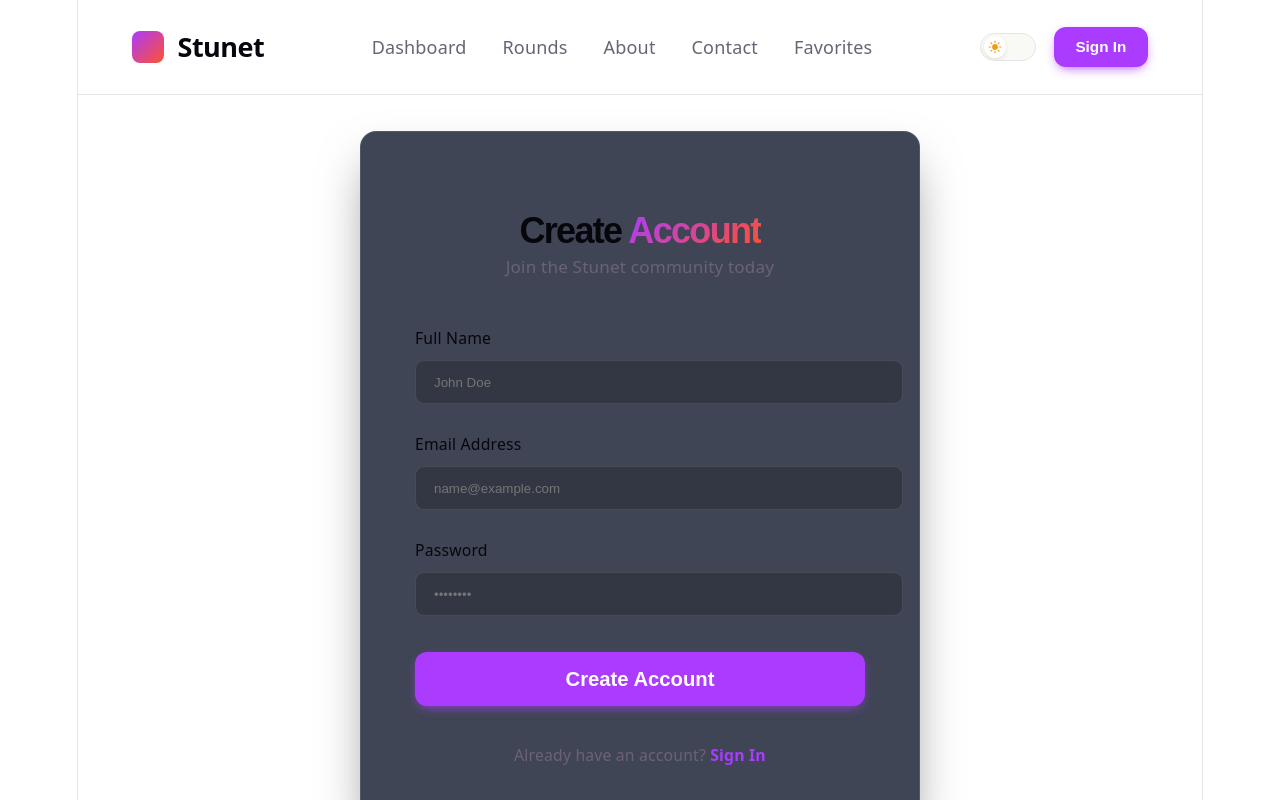
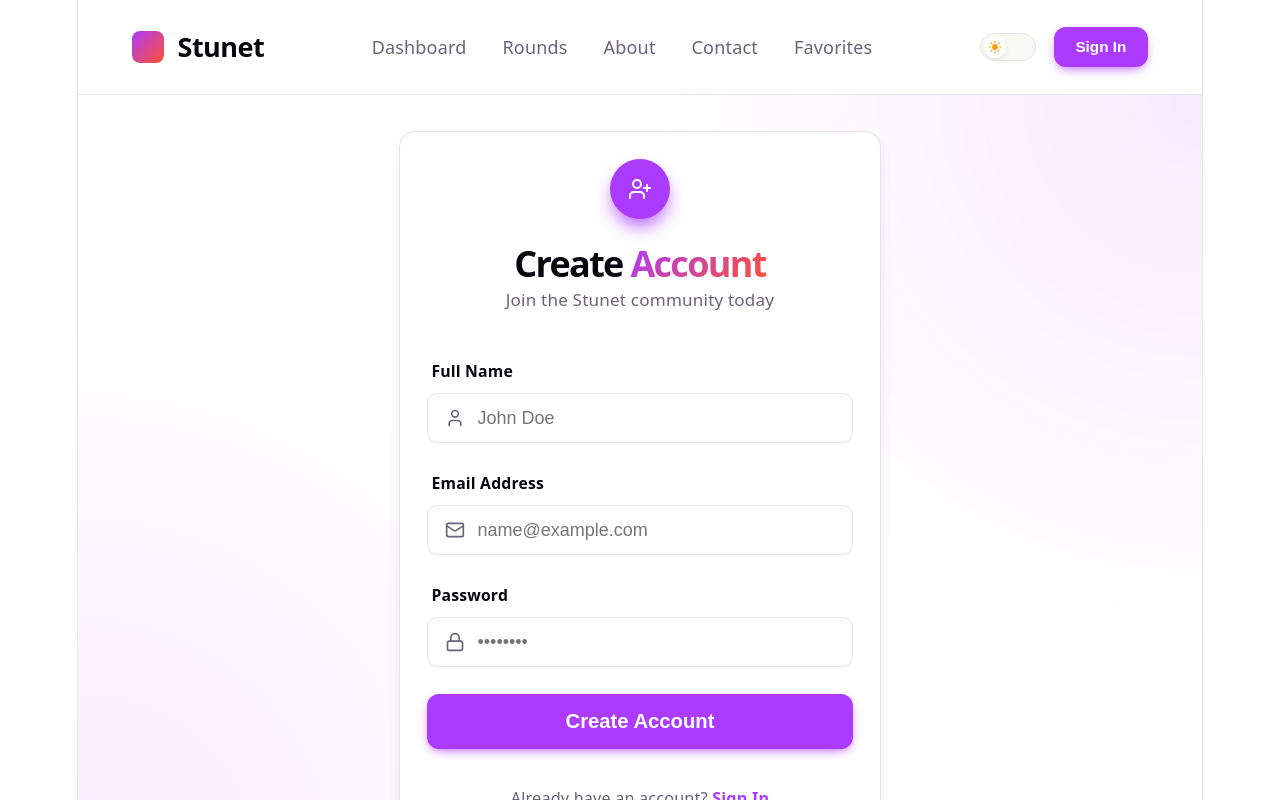
Before and after one commit to yashkohakade18/Stunet, a React (Vite) app: page /register in a window 1280 px wide. Shown: the top 800 px of the page. Built offline with nearby package versions, Linux system fonts and the light colour scheme.

Commit message:
style: polish Login and Register pages with improved UI components

```diff
--- a/src/App.css
+++ b/src/App.css
@@ -723,6 +723,91 @@
   border-radius: 4px;
 }
 
+/* Auth Pages Styles */
+.auth-page {
+  min-height: calc(100vh - 160px);
+  display: flex;
+  align-items: center;
+  justify-content: center;
+  padding: 2rem;
+  background: radial-gradient(circle at top right, var(--accent-bg), transparent 40%),
+              radial-gradient(circle at bottom left, var(--accent-bg), transparent 40%);
+}
+
+.auth-card {
+  max-width: 480px;
+  width: 100%;
+  background: var(--bg) !important;
+  backdrop-filter: blur(20px);
+}
+
+.auth-header {
+  text-align: center;
+  margin-bottom: 2.5rem;
+}
+
+.auth-icon-circle {
+  width: 60px;
+  height: 60px;
+  background: var(--accent);
+  color: white;
+  border-radius: 50%;
+  display: flex;
+  align-items: center;
+  justify-content: center;
+  margin: 0 auto 1.5rem;
+  box-shadow: 0 10px 20px -5px var(--accent);
+}
+
+.auth-title {
+  font-size: 2rem;
+  font-weight: 800;
+  color: var(--text-h);
+  margin-bottom: 0.5rem;
+}
+
+.auth-subtitle {
+  color: var(--text);
+  font-size: 0.95rem;
+}
+
+.auth-form {
+  display: flex;
+  flex-direction: column;
+  gap: 1.5rem;
+}
+
+.auth-error-banner {
+  background: rgba(239, 68, 68, 0.1);
+  border: 1px solid rgba(239, 68, 68, 0.2);
+  color: #ef4444;
+  padding: 0.75rem;
+  border-radius: 10px;
+  margin-bottom: 1.5rem;
+  font-size: 0.875rem;
+  text-align: center;
+  font-weight: 500;
+}
+
+.auth-footer {
+  text-align: center;
+  margin-top: 2rem;
+  font-size: 0.9rem;
+  color: var(--text);
+}
+
+.auth-link {
+  color: var(--accent);
+  text-decoration: none;
+  font-weight: 700;
+  transition: opacity 0.2s;
+}
+
+.auth-link:hover {
+  opacity: 0.8;
+  text-decoration: underline;
+}
+
 /* Breadcrumbs Styles */
 .breadcrumbs {
   margin-bottom: 1.5rem;
--- a/src/pages/Login.jsx
+++ b/src/pages/Login.jsx
@@ -2,7 +2,9 @@ import React, { useState } from 'react';
 import { useNavigate, Link } from 'react-router-dom';
 import { useAuth } from '../context/AuthContext';
 import Button from '../components/ui/Button';
-import Card from '../components/ui/Card';
+import Card, { CardContent } from '../components/ui/Card';
+import Input from '../components/ui/Input';
+import { Mail, Lock, LogIn } from 'lucide-react';
 
 const Login = () => {
   const [email, setEmail] = useState('');
@@ -27,132 +29,59 @@ const Login = () => {
   };
 
   return (
-    <div className="auth-container" style={{
-      minHeight: 'calc(100vh - 160px)',
-      display: 'flex',
-      alignItems: 'center',
-      justifyContent: 'center',
-      background: 'var(--bg)',
-      padding: '2rem'
-    }}>
-      <Card style={{
-        maxWidth: '450px',
-        width: '100%',
-        padding: '3rem',
-        background: 'rgba(15, 23, 42, 0.8)',
-        backdropFilter: 'blur(12px)',
-        border: '1px solid rgba(255, 255, 255, 0.1)',
-        boxShadow: '0 25px 50px -12px rgba(0, 0, 0, 0.5)'
-      }}>
-        <div style={{ textAlign: 'center', marginBottom: '2.5rem' }}>
-          <h1 style={{
-            fontSize: '2rem',
-            fontWeight: 800,
-            color: 'var(--text-h)',
-            marginBottom: '0.5rem',
-            fontFamily: 'Syne, sans-serif'
-          }}>
-            Welcome <span className="highlight">Back</span>
-          </h1>
-          <p style={{ color: 'var(--text)', fontSize: '0.95rem' }}>
-            Enter your credentials to access your account
-          </p>
+    <div className="auth-page">
+      <Card className="auth-card" hoverable={false}>
+        <CardContent className="p-8">
+          <div className="auth-header">
+            <div className="auth-icon-circle">
+              <LogIn size={24} />
+            </div>
+            <h1 className="auth-title">Welcome <span className="highlight">Back</span></h1>
+            <p className="auth-subtitle">Enter your credentials to access your account</p>
           </div>
 
-        {error && (
-          <div style={{
-            background: 'rgba(239, 68, 68, 0.1)',
-            border: '1px solid rgba(239, 68, 68, 0.2)',
-            color: '#ef4444',
-            padding: '0.75rem',
-            borderRadius: '0.5rem',
-            marginBottom: '1.5rem',
-            fontSize: '0.875rem',
-            textAlign: 'center'
-          }}>
-            {error}
-          </div>
-        )}
+          {error && <div className="auth-error-banner">{error}</div>}
 
-        <form onSubmit={handleSubmit} style={{ display: 'flex', flexDirection: 'column', gap: '1.5rem' }}>
-          <div className="form-group">
-            <label style={{
-              display: 'block',
-              marginBottom: '0.5rem',
-              fontSize: '0.875rem',
-              fontWeight: 500,
-              color: 'var(--text-h)'
-            }}>
-              Email Address
-            </label>
-            <input
+          <form onSubmit={handleSubmit} className="auth-form">
+            <Input
+              label="Email Address"
               type="email"
               required
               value={email}
               onChange={(e) => setEmail(e.target.value)}
               placeholder="name@example.com"
-              style={{
-                width: '100%',
-                padding: '0.75rem 1rem',
-                background: 'rgba(0, 0, 0, 0.2)',
-                border: '1px solid rgba(255, 255, 255, 0.1)',
-                borderRadius: '0.5rem',
-                color: 'var(--text-h)',
-                outline: 'none',
-                transition: 'border-color 0.2s',
-              }}
-              onFocus={(e) => e.target.style.borderColor = 'var(--accent)'}
-              onBlur={(e) => e.target.style.borderColor = 'rgba(255, 255, 255, 0.1)'}
+              icon={Mail}
             />
-          </div>
 
-          <div className="form-group">
-            <label style={{
-              display: 'block',
-              marginBottom: '0.5rem',
-              fontSize: '0.875rem',
-              fontWeight: 500,
-              color: 'var(--text-h)'
-            }}>
-              Password
-            </label>
-            <input
+            <Input
+              label="Password"
               type="password"
               required
               value={password}
               onChange={(e) => setPassword(e.target.value)}
               placeholder="••••••••"
-              style={{
-                width: '100%',
-                padding: '0.75rem 1rem',
-                background: 'rgba(0, 0, 0, 0.2)',
-                border: '1px solid rgba(255, 255, 255, 0.1)',
-                borderRadius: '0.5rem',
-                color: 'var(--text-h)',
-                outline: 'none',
-                transition: 'border-color 0.2s',
-              }}
-              onFocus={(e) => e.target.style.borderColor = 'var(--accent)'}
-              onBlur={(e) => e.target.style.borderColor = 'rgba(255, 255, 255, 0.1)'}
+              icon={Lock}
             />
-          </div>
 
+            <div className="auth-actions">
               <Button
                 type="submit"
                 variant="primary"
-            style={{ width: '100%', marginTop: '0.5rem', height: '3rem' }}
-            disabled={isLoading}
+                className="w-full"
+                isLoading={isLoading}
               >
-            {isLoading ? 'Signing in...' : 'Sign In'}
+                Sign In
               </Button>
+            </div>
           </form>
 
-        <div style={{ textAlign: 'center', marginTop: '2rem', fontSize: '0.875rem', color: 'var(--text)' }}>
+          <div className="auth-footer">
             Don't have an account?{' '}
-          <Link to="/register" style={{ color: 'var(--accent)', textDecoration: 'none', fontWeight: 600 }}>
+            <Link to="/register" className="auth-link">
               Create one
             </Link>
           </div>
+        </CardContent>
       </Card>
     </div>
   );
--- a/src/pages/Register.jsx
+++ b/src/pages/Register.jsx
@@ -2,7 +2,9 @@ import React, { useState } from 'react';
 import { useNavigate, Link } from 'react-router-dom';
 import { useAuth } from '../context/AuthContext';
 import Button from '../components/ui/Button';
-import Card from '../components/ui/Card';
+import Card, { CardContent } from '../components/ui/Card';
+import Input from '../components/ui/Input';
+import { User, Mail, Lock, UserPlus } from 'lucide-react';
 
 const Register = () => {
   const [name, setName] = useState('');
@@ -26,139 +28,67 @@ const Register = () => {
   };
 
   return (
-    <div className="auth-container" style={{
-      minHeight: 'calc(100vh - 160px)',
-      display: 'flex',
-      alignItems: 'center',
-      justifyContent: 'center',
-      background: 'var(--bg)',
-      padding: '2rem'
-    }}>
-      <Card style={{
-        maxWidth: '450px',
-        width: '100%',
-        padding: '3rem',
-        background: 'rgba(15, 23, 42, 0.8)',
-        backdropFilter: 'blur(12px)',
-        border: '1px solid rgba(255, 255, 255, 0.1)',
-        boxShadow: '0 25px 50px -12px rgba(0, 0, 0, 0.5)'
-      }}>
-        <div style={{ textAlign: 'center', marginBottom: '2.5rem' }}>
-          <h1 style={{
-            fontSize: '2rem',
-            fontWeight: 800,
-            color: 'var(--text-h)',
-            marginBottom: '0.5rem',
-            fontFamily: 'Syne, sans-serif'
-          }}>
-            Create <span className="highlight">Account</span>
-          </h1>
-          <p style={{ color: 'var(--text)', fontSize: '0.95rem' }}>
-            Join the Stunet community today
-          </p>
+    <div className="auth-page">
+      <Card className="auth-card" hoverable={false}>
+        <CardContent className="p-8">
+          <div className="auth-header">
+            <div className="auth-icon-circle">
+              <UserPlus size={24} />
+            </div>
+            <h1 className="auth-title">Create <span className="highlight">Account</span></h1>
+            <p className="auth-subtitle">Join the Stunet community today</p>
           </div>
 
-        <form onSubmit={handleSubmit} style={{ display: 'flex', flexDirection: 'column', gap: '1.5rem' }}>
-          <div className="form-group">
-            <label style={{
-              display: 'block',
-              marginBottom: '0.5rem',
-              fontSize: '0.875rem',
-              fontWeight: 500,
-              color: 'var(--text-h)'
-            }}>
-              Full Name
-            </label>
-            <input
+          <form onSubmit={handleSubmit} className="auth-form">
+            <Input
+              label="Full Name"
               type="text"
               required
               value={name}
               onChange={(e) => setName(e.target.value)}
               placeholder="John Doe"
-              style={{
-                width: '100%',
-                padding: '0.75rem 1rem',
-                background: 'rgba(0, 0, 0, 0.2)',
-                border: '1px solid rgba(255, 255, 255, 0.1)',
-                borderRadius: '0.5rem',
-                color: 'var(--text-h)',
-                outline: 'none',
-              }}
+              icon={User}
             />
-          </div>
 
-          <div className="form-group">
-            <label style={{
-              display: 'block',
-              marginBottom: '0.5rem',
-              fontSize: '0.875rem',
-              fontWeight: 500,
-              color: 'var(--text-h)'
-            }}>
-              Email Address
-            </label>
-            <input
+            <Input
+              label="Email Address"
               type="email"
               required
               value={email}
               onChange={(e) => setEmail(e.target.value)}
               placeholder="name@example.com"
-              style={{
-                width: '100%',
-                padding: '0.75rem 1rem',
-                background: 'rgba(0, 0, 0, 0.2)',
-                border: '1px solid rgba(255, 255, 255, 0.1)',
-                borderRadius: '0.5rem',
-                color: 'var(--text-h)',
-                outline: 'none',
-              }}
+              icon={Mail}
             />
-          </div>
 
-          <div className="form-group">
-            <label style={{
-              display: 'block',
-              marginBottom: '0.5rem',
-              fontSize: '0.875rem',
-              fontWeight: 500,
-              color: 'var(--text-h)'
-            }}>
-              Password
-            </label>
-            <input
+            <Input
+              label="Password"
               type="password"
               required
               value={password}
               onChange={(e) => setPassword(e.target.value)}
               placeholder="••••••••"
-              style={{
-                width: '100%',
-                padding: '0.75rem 1rem',
-                background: 'rgba(0, 0, 0, 0.2)',
-                border: '1px solid rgba(255, 255, 255, 0.1)',
-                borderRadius: '0.5rem',
-                color: 'var(--text-h)',
-                outline: 'none',
-              }}
+              icon={Lock}
             />
-          </div>
 
+            <div className="auth-actions">
               <Button
                 type="submit"
                 variant="primary"
-            style={{ width: '100%', marginTop: '0.5rem', height: '3rem' }}
-            disabled={isLoading}
+                className="w-full"
+                isLoading={isLoading}
               >
-            {isLoading ? 'Creating account...' : 'Create Account'}
+                Create Account
               </Button>
+            </div>
           </form>
 
-        <div style={{ textAlign: 'center', marginTop: '2rem', fontSize: '0.875rem', color: 'var(--text)' }}>
+          <div className="auth-footer">
             Already have an account?{' '}
-          <Link to="/login" style={{ color: 'var(--accent)', textDecoration: 'none', fontWeight: 600 }}>
+            <Link to="/login" className="auth-link">
               Sign In
             </Link>
           </div>
+        </CardContent>
       </Card>
     </div>
   );
```
Lines whose indentation alone changed are shown as unchanged.
